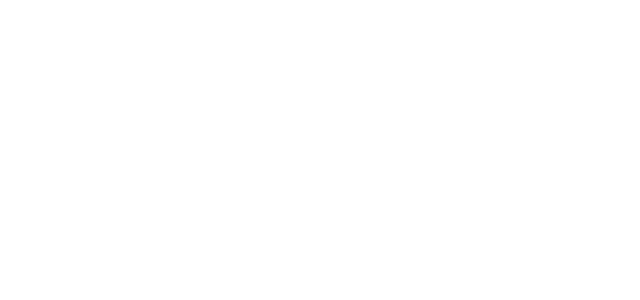
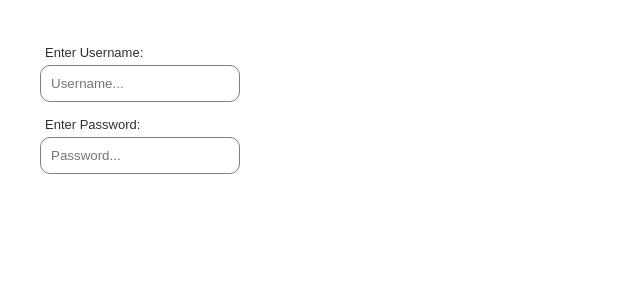
Before and after one commit to mrCodeScripts/personalWorkspace, a Next.js app in the folder webDev/proj_01/frontend/: page / in a window 1280 px wide. Shown: the top 300 px of the page, without its empty margins (0-640 px from the left). Built offline with nearby package versions, Linux system fonts and the light colour scheme.

Commit message:
I just relearned reactMemo and useCallback

```diff
--- /dev/null
+++ b/webDev/proj_01/frontend/app/components/examples/HooksAndExamples/reactMemo.tsx
@@ -0,0 +1,54 @@
+"use client";
+
+import React, { memo, useCallback, useId, useMemo } from "react";
+
+function ReactMemoExample1() {
+  const InputComponent = React.memo(
+    (props: { label?: string; placeholder: string; type: string, onInput: (e: React.InputEvent<HTMLInputElement>) => void }) => {
+      const inputComponentId = useId();
+      return (
+        <>
+          <div style={{display:"flex", flexDirection: "column", width: "200px"}}>
+            <label style={{color: "#303030", fontSize: "13px", padding: "5px"}} htmlFor={inputComponentId}>{props.label}</label>
+            <input
+              type={props.type}
+              placeholder={props.placeholder}
+              style={{
+                padding: "10px",
+                borderRadius: "10px",
+                border: "1px solid gray",
+              }}
+              onInput={props.onInput}
+              id={inputComponentId}
+            />
+          </div>
+        </>
+      );
+    },
+  );
+
+  const usernameOnInput = useCallback((e: React.InputEvent<HTMLInputElement>) => {
+    console.log("Username Input: ", e.currentTarget.value);
+  }, []);
+
+  const passwordOnInput = useCallback((e: React.InputEvent<HTMLInputElement>) => {
+    console.log("Password Input: ", e.currentTarget.value);
+  }, []);
+
+  return (
+    <>
+      <div style={{display: "flex",flexDirection: "column", gap: "10px"}}>
+        <InputComponent type="text" label="Enter Username: " placeholder="Username..." onInput={usernameOnInput} />
+        <InputComponent type="password" label="Enter Password: " placeholder="Password..." onInput={passwordOnInput} />
+      </div>
+    </>
+  );
+}
+
+export default function ReactMemoExamples() {
+  return (
+    <>
+      <ReactMemoExample1 />
+    </>
+  );
+}
--- /dev/null
+++ b/webDev/proj_01/frontend/app/components/examples/HooksAndExamples/useCallback.tsx
@@ -0,0 +1,49 @@
+"use client";
+
+import { useCallback, useEffect, useState} from "react";
+
+function UseCallbackExample1() {
+  const [count, setCount] = useState<number>(0);
+
+  type Message = {
+    message?: string;
+  };
+
+  // will change if 'count' changes
+  const memoizedFn1 = useCallback(({message}: Message) => {
+    console.log("Memoized function with dependency re-rendering.", (message ? `Other Message: ${message}` : "No Other messages."));
+  }, [count]);
+
+  // will only re-render once every browser mount (after unmounting).
+  // will remain the same function regardless of count state changes or refreshes.
+  const memoizedFn2 = useCallback(({message}: Message) => {
+    console.log("Memoized function without dependency re-rendering", (message ? `Other Message: ${message}` : "No Other messages."));
+  }, []);
+
+  const unmemoizedFn = ({message}: Message) => {
+    console.log("Unmemoized function re-rendering.", (message ? `Other Message: ${message}` : "No Other messages."));
+  };
+
+  memoizedFn1({message: "Fuck You!"});
+  memoizedFn2({message: "Fuck You Too!"});
+  unmemoizedFn({message: "Fuck You Bitch!"});
+
+  useEffect(() => {console.log(count)}, [count]);
+
+
+  return (
+    <>
+      <button type="button" onClick={() => setCount(prev => prev  + 1)} style={{backgroundColor: "red", borderRadius: "10px", border: "1px solid gray"}}>
+        Click This!
+      </button>
+    </>
+  );
+};
+
+export default function UseCallbackExamples() {
+  return (
+    <>
+      <UseCallbackExample1 />
+    </>
+  );
+};
--- a/webDev/proj_01/frontend/app/page.tsx
+++ b/webDev/proj_01/frontend/app/page.tsx
@@ -9,6 +9,8 @@
 import ForwardRefExamples from './components/examples/HooksAndExamples/forwardRef';
 import UseEffectExamples from './components/examples/HooksAndExamples/useEffect';
 import UseIdExamples from './components/examples/HooksAndExamples/useId';
+import UseCallbackExamples from './components/examples/HooksAndExamples/useCallback';
+import ReactMemoExamples from './components/examples/HooksAndExamples/reactMemo';
 
 
 /**
@@ -85,6 +87,8 @@
       {/* <ForwardRefExamples /> */}
       {/* <UseEffectExamples /> */}
       {/* <UseIdExamples /> */}
+      {/* <UseCallbackExamples /> */}
+      <ReactMemoExamples />
     </div>
   );
 }
```
